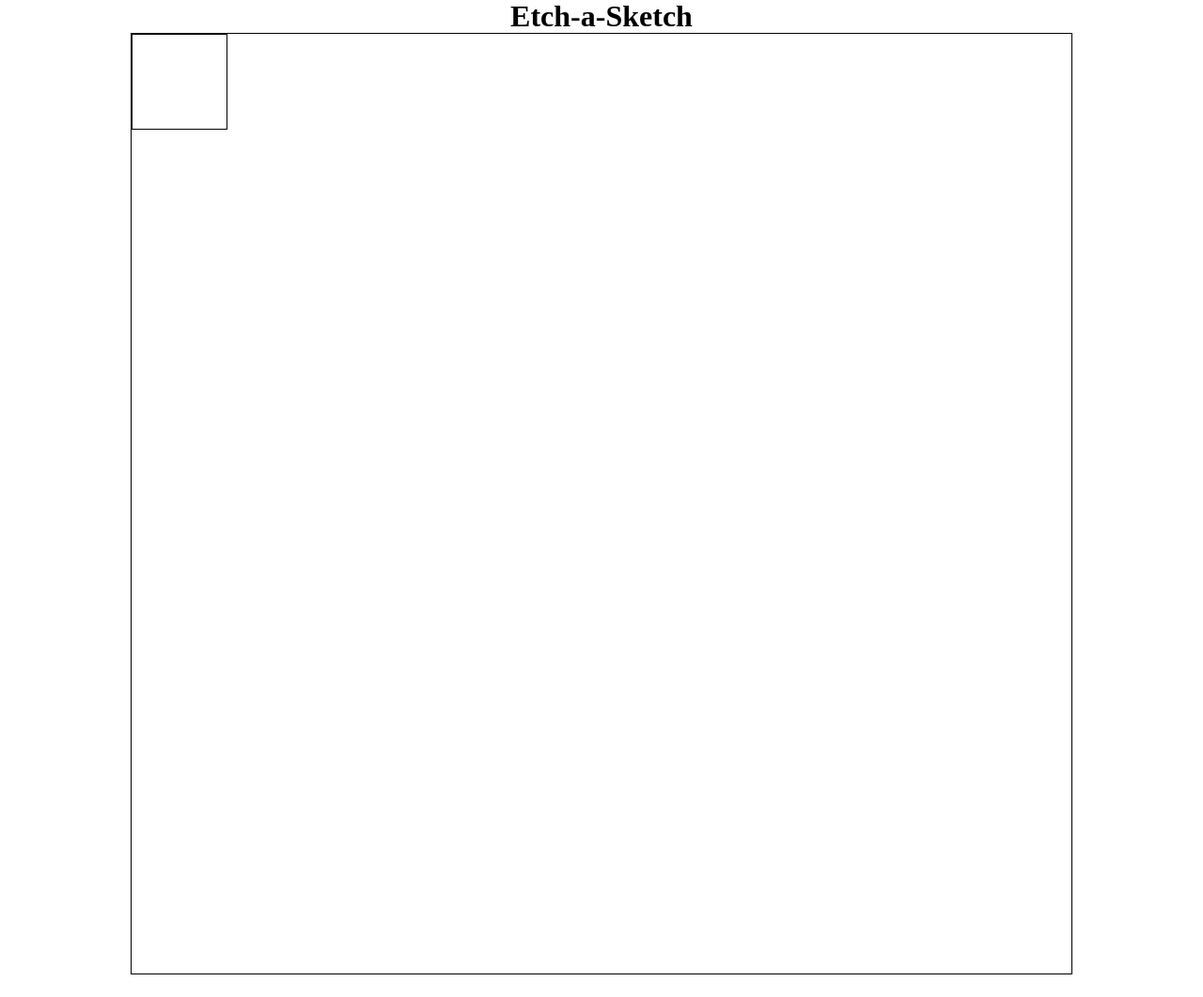
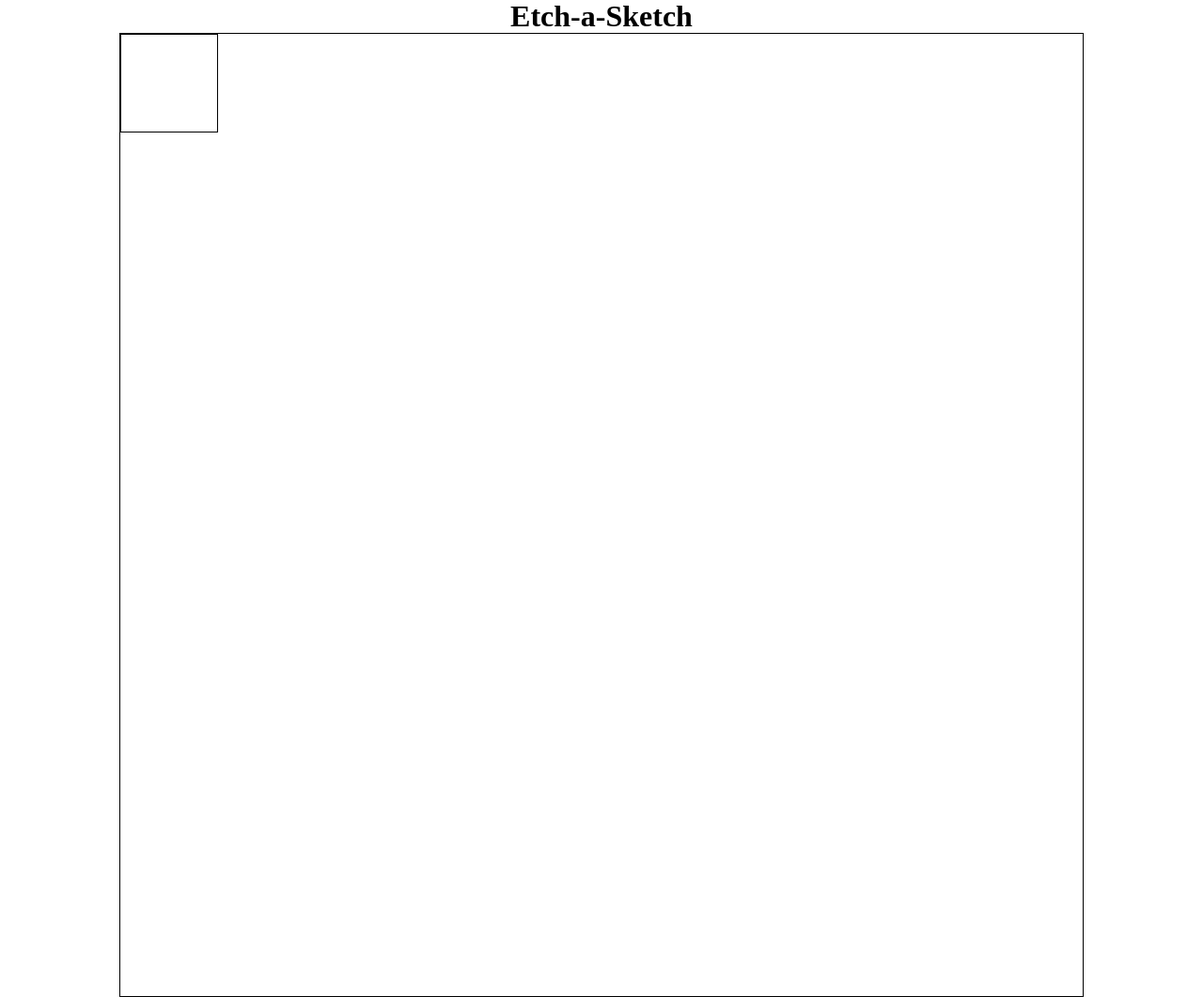
Before and after one commit to forodinproject/etch-a-sketch, a plain HTML site: page index.html in a window 1280 px wide. Shown: the whole page at 94% size. Before the commit the page ends 1037 px from the top, so only its background shows below. Drawn offline with Linux system fonts and the light colour scheme.

Commit message:
Set width of parent grid

```diff
--- a/styles/main.css
+++ b/styles/main.css
@@ -13,7 +13,7 @@
 }
 
 .gridWrapper {
-    width: 1000px;
+    width: 1024px;
     aspect-ratio: 1;
     border: 1px solid oklch(0% 0 0);
 }
```
